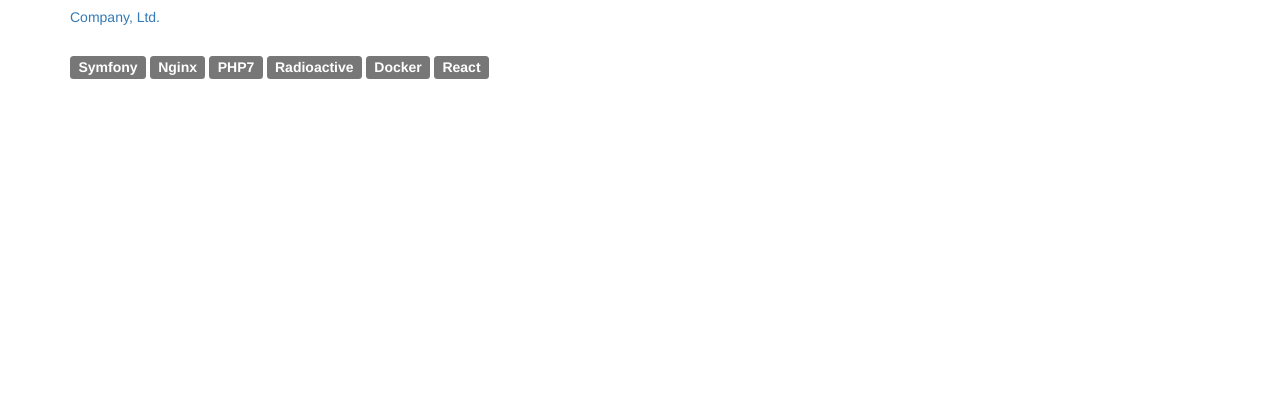
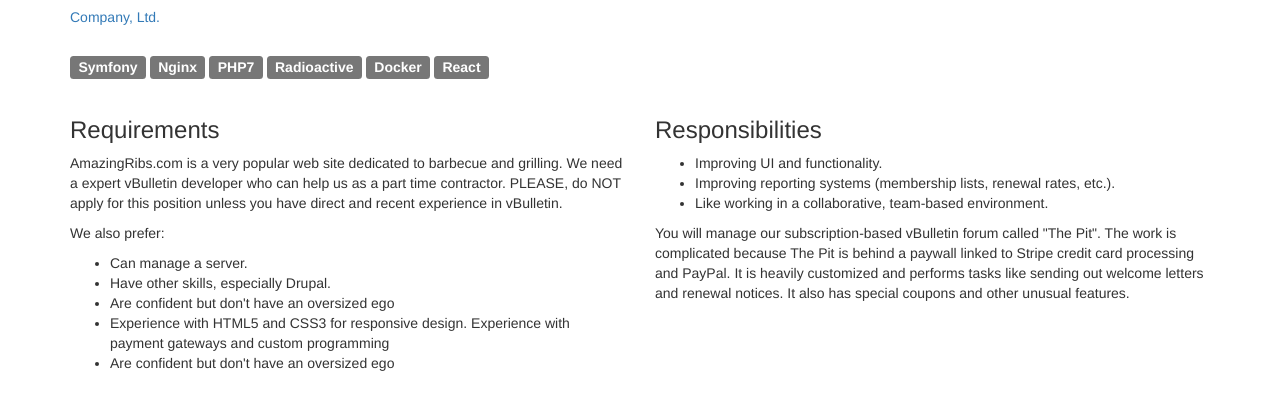
Before and after one commit to hunter1271/hidev-pages, a website: page vacancy-page.html in a window 1280 px wide. Shown: the part 63-472 px from the top of the page. Drawn offline with nearby package versions, Linux system fonts and the light colour scheme.

Commit message:
Vacancy requirements and responsibilities

```diff
--- a/vacancy-page.html
+++ b/vacancy-page.html
@@ -35,6 +35,35 @@
             <a class="label label-default label-stack">React</a>
         </div>
     </div>
+    <div class="container">
+        <div class="row">
+            <div class="col-md-6">
+                <h3>Requirements</h3>
+                <div class="wrapper-description">
+                    <p>AmazingRibs.com is a very popular web site dedicated to barbecue and grilling. We need a expert vBulletin developer who can help us as a part time contractor. PLEASE, do NOT apply for this position unless you have direct and recent experience in vBulletin.</p>
+                    <p>We also prefer:</p>
+                    <ul>
+                        <li>Can manage a server.</li>
+                        <li>Have other skills, especially Drupal.</li>
+                        <li>Are confident but don't have an oversized ego</li>
+                        <li>Experience with HTML5 and CSS3 for responsive design. Experience with payment gateways and custom programming</li>
+                        <li>Are confident but don't have an oversized ego</li>
+                    </ul>
+                </div>
+            </div>
+            <div class="col-md-6">
+                <h3>Responsibilities</h3>
+                <div class="wrapper-description">
+                    <ul>
+                        <li>Improving UI and functionality.</li>
+                        <li>Improving reporting systems (membership lists, renewal rates, etc.).</li>
+                        <li>Like working in a collaborative, team-based environment.</li>
+                    </ul>
+                    <p>You will manage our subscription-based vBulletin forum called "The Pit". The work is complicated because The Pit is behind a paywall linked to Stripe credit card processing and PayPal. It is heavily customized and performs tasks like sending out welcome letters and renewal notices. It also has special coupons and other unusual features.</p>
+                </div>
+            </div>
+        </div>
+    </div>
 
 <!-- jQuery (necessary for Bootstrap's JavaScript plugins) -->
 <script src="https://ajax.googleapis.com/ajax/libs/jquery/1.12.4/jquery.min.js"></script>
```
